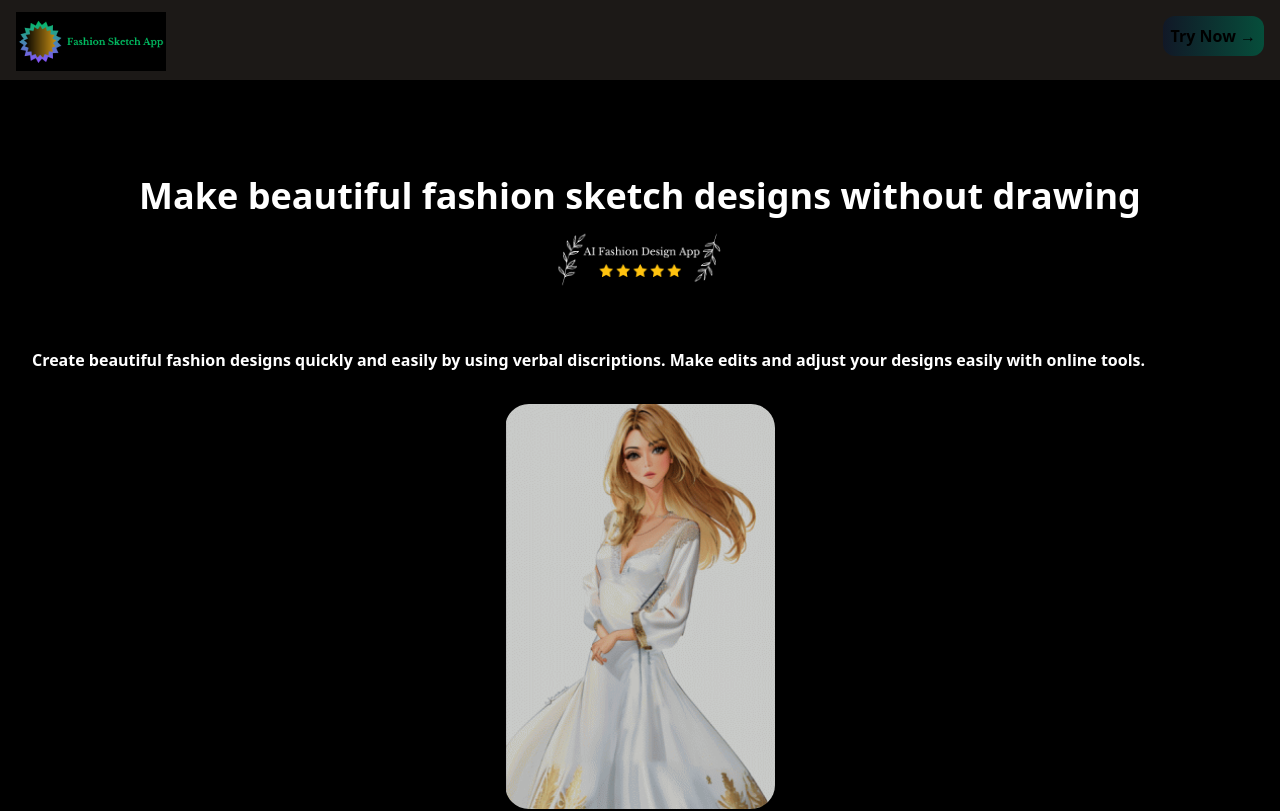
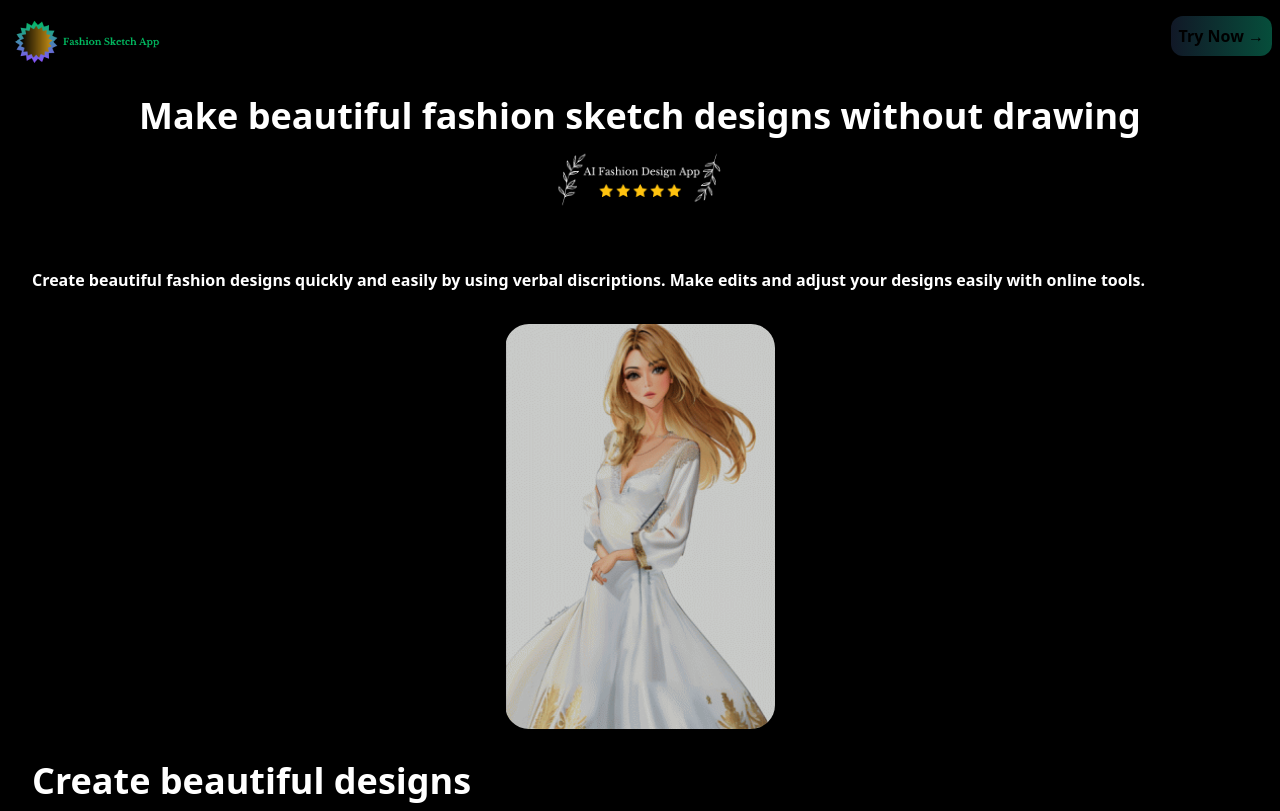
Before and after one commit to KungfuKen/fashionIllustrator, a Next.js app: page / in a window 1280 px wide. Shown: the top 811 px of the page. Built offline with nearby package versions, Linux system fonts and the light colour scheme.

Commit message:
UI update banner

```diff
--- a/pages/index.js
+++ b/pages/index.js
@@ -57,16 +57,16 @@ export default function Home() {
         </Head>
 
         {/* Site banner*/}
-        <div className="w-screen h-20 bg-stone-900">
+        <div className="w-screen h-auto bg-black">
           <Image
-              className="top-3 left-4 absolute"
+              className="top-3 left-3 absolute"
               src="/Logo.png" //
               alt="Site Logo"
               width={150}
               height={70}
             />
           <button className="font-bold font-lg bg-gradient-to-r from-gray-900 to-emerald-900
-            absolute top-4 right-4 p-2 rounded-xl">
+            absolute top-4 right-2 p-2 rounded-xl">
             Try Now →
           </button>
         </div>
```
